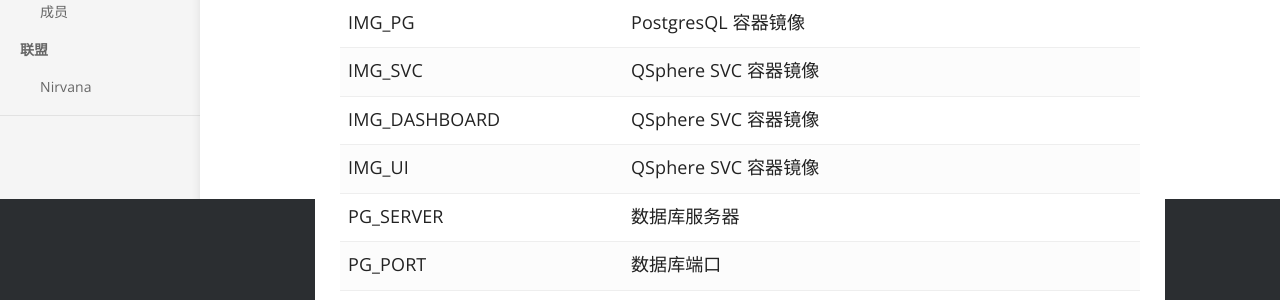
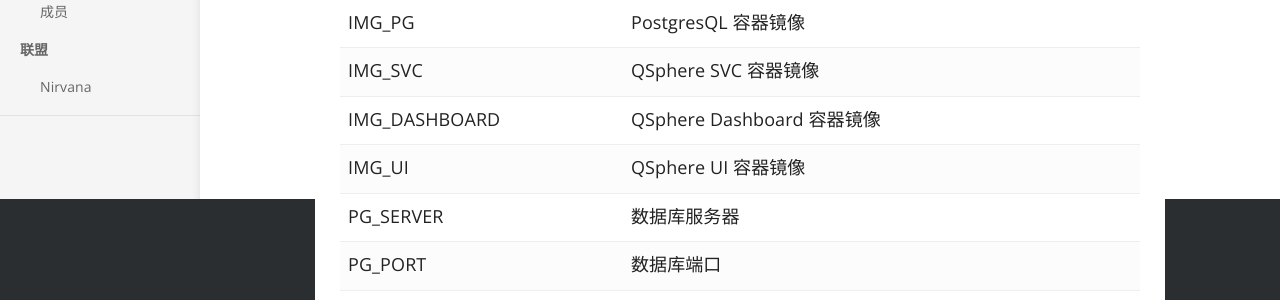
Before and after one commit to QualitySphere/QualitySphere.github.io, a Jekyll site: the page built from _docs/deploy.md, in a window 1280 px wide. Shown: the part 701-1001 px from the top of the page. Built offline with Jekyll 4.4.1, drawn with Linux system fonts in a browser that asks for light colours.

Commit message:
update deploy

```diff
--- a/_docs/deploy.md
+++ b/_docs/deploy.md
@@ -17,8 +17,8 @@
 -- | --
 IMG_PG | PostgresQL 容器镜像
 IMG_SVC | QSphere SVC 容器镜像
-IMG_DASHBOARD | QSphere SVC 容器镜像
-IMG_UI | QSphere SVC 容器镜像
+IMG_DASHBOARD | QSphere Dashboard 容器镜像
+IMG_UI | QSphere UI 容器镜像
 PG_SERVER | 数据库服务器
 PG_PORT | 数据库端口
 PG_DB | 数据库名称
```
